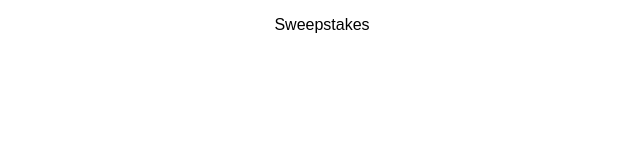
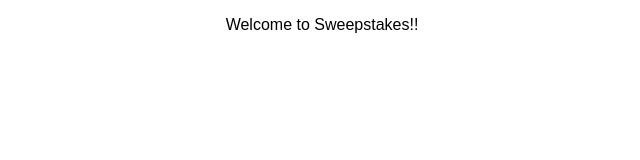
Before and after one commit to SampsonM/Sweepsteaks, a React (Create React App) app in the folder FE/sweepstakes/: page / in a window 1280 px wide. Shown: the top 160 px of the page, without its empty margins (318-958 px from the left). Built offline with nearby package versions, Linux system fonts and the light colour scheme.

Commit message:
added component routes: FE

```diff
--- a/FE/sweepstakes/package.json
+++ b/FE/sweepstakes/package.json
@@ -5,6 +5,7 @@
   "dependencies": {
     "react": "^16.4.0",
     "react-dom": "^16.4.0",
+    "react-router-dom": "^4.3.1",
     "react-scripts": "1.1.4"
   },
   "scripts": {
--- a/FE/sweepstakes/src/App.js
+++ b/FE/sweepstakes/src/App.js
@@ -1,11 +1,16 @@
 import React, { Component } from 'react';
+import { Route } from 'react-router-dom';
 import './styles/App.css';
+import * as C from './components';
 
 class App extends Component {
   render() {
     return (
       <div className="App">
-        <p>Sweepstakes</p>
+        <Route exact path="/" component={C.Welcome} />
+        <Route exact path="/login" component={C.Login} />
+        <Route exact path="/create" component={C.Create} />
+        <Route exact path="/group" component={C.Group} />
       </div>
     );
   }
--- /dev/null
+++ b/FE/sweepstakes/src/components/create.js
@@ -0,0 +1,13 @@
+import React, { Component } from 'react';
+
+class Create extends Component {
+  render () {
+    return (
+      <div>
+        <p>Create page!</p>
+      </div>
+    )
+  }
+}
+
+export default Create;
--- /dev/null
+++ b/FE/sweepstakes/src/components/group.js
@@ -0,0 +1,13 @@
+import React, { Component } from 'react';
+
+class Group extends Component {
+  render () {
+    return (
+      <div>
+        <p>Group page!</p>
+      </div>
+    )
+  }
+}
+
+export default Group;
--- /dev/null
+++ b/FE/sweepstakes/src/components/index.js
@@ -0,0 +1,11 @@
+import Welcome from './welcome';
+import Login from './login';
+import Create from './create';
+import Group from './group';
+
+export {
+  Welcome,
+  Login,
+  Create,
+  Group
+}
--- /dev/null
+++ b/FE/sweepstakes/src/components/login.js
@@ -0,0 +1,13 @@
+import React, { Component } from 'react';
+
+class Login extends Component {
+  render () {
+    return (
+      <div>
+        <p>Login page!</p>
+      </div>
+    )
+  }
+}
+
+export default Login;
--- /dev/null
+++ b/FE/sweepstakes/src/components/welcome.js
@@ -0,0 +1,13 @@
+import React, { Component } from 'react';
+
+class Welcome extends Component {
+  render () {
+    return (
+      <div>
+        <p>Welcome to Sweepstakes!!</p>
+      </div>
+    )
+  }
+}
+
+export default Welcome;
--- a/FE/sweepstakes/src/index.js
+++ b/FE/sweepstakes/src/index.js
@@ -1,8 +1,13 @@
 import React from 'react';
 import ReactDOM from 'react-dom';
+import {BrowserRouter} from 'react-router-dom';
 import './styles/index.css';
 import App from './App';
 import registerServiceWorker from './registerServiceWorker';
 
-ReactDOM.render(<App />, document.getElementById('root'));
+ReactDOM.render(
+  <BrowserRouter>
+    <App />
+  </BrowserRouter>
+, document.getElementById('root'));
 registerServiceWorker();
```
Also changed, not shown: 1 other file (tests, documents, lock files or other folders).
